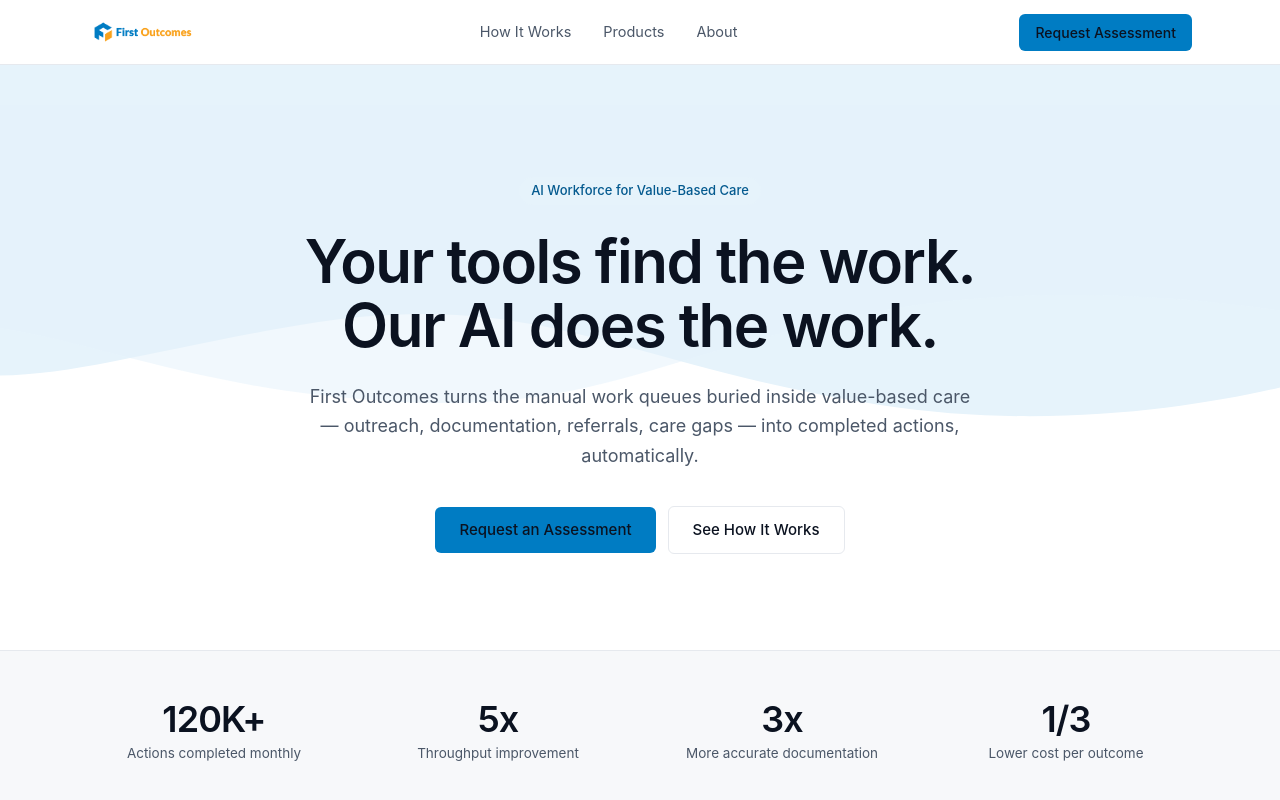
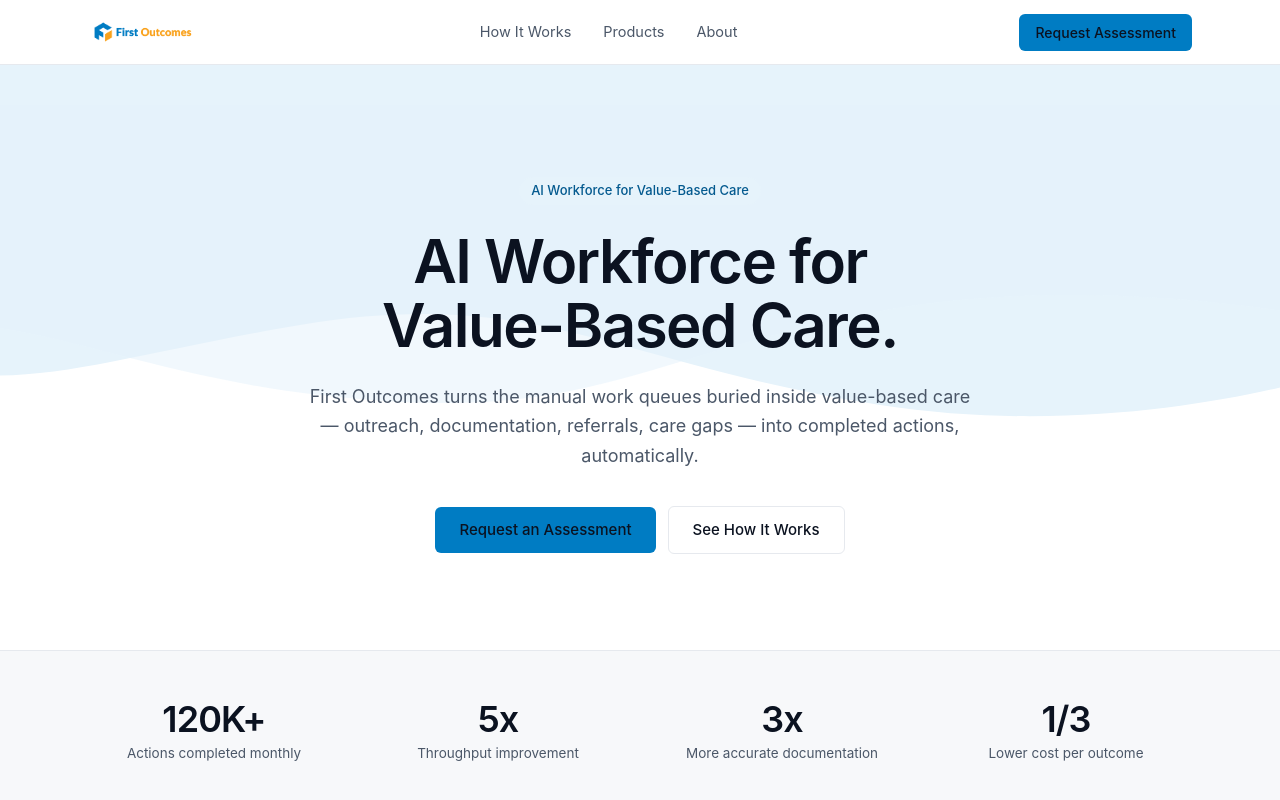
Before and after one commit to jpawa-cpu/firstoutcomes-staging, a React (Vite) app in the folder client/: page / in a window 1280 px wide. Shown: the top 800 px of the page. Built offline with nearby package versions, Linux system fonts and the light colour scheme.

Commit message:
Update Home.jsx

```diff
--- a/client/src/pages/Home.jsx
+++ b/client/src/pages/Home.jsx
@@ -58,8 +58,8 @@ export default function Home() {
             AI Workforce for Value-Based Care
           </span>
           <h1 className="mt-6 text-4xl md:text-6xl font-semibold tracking-tight text-[var(--fo-ink)] leading-[1.08]">
-            Your tools find the work.
-            <br className="hidden md:block" /> Our AI does the work.
+            AI Workforce for
+            <br className="hidden md:block" /> Value-Based  Care.
           </h1>
           <p className="mt-6 max-w-2xl mx-auto text-[17px] md:text-lg text-[var(--fo-slate)] leading-relaxed">
             First Outcomes turns the manual work queues buried inside value-based care &mdash;
```
